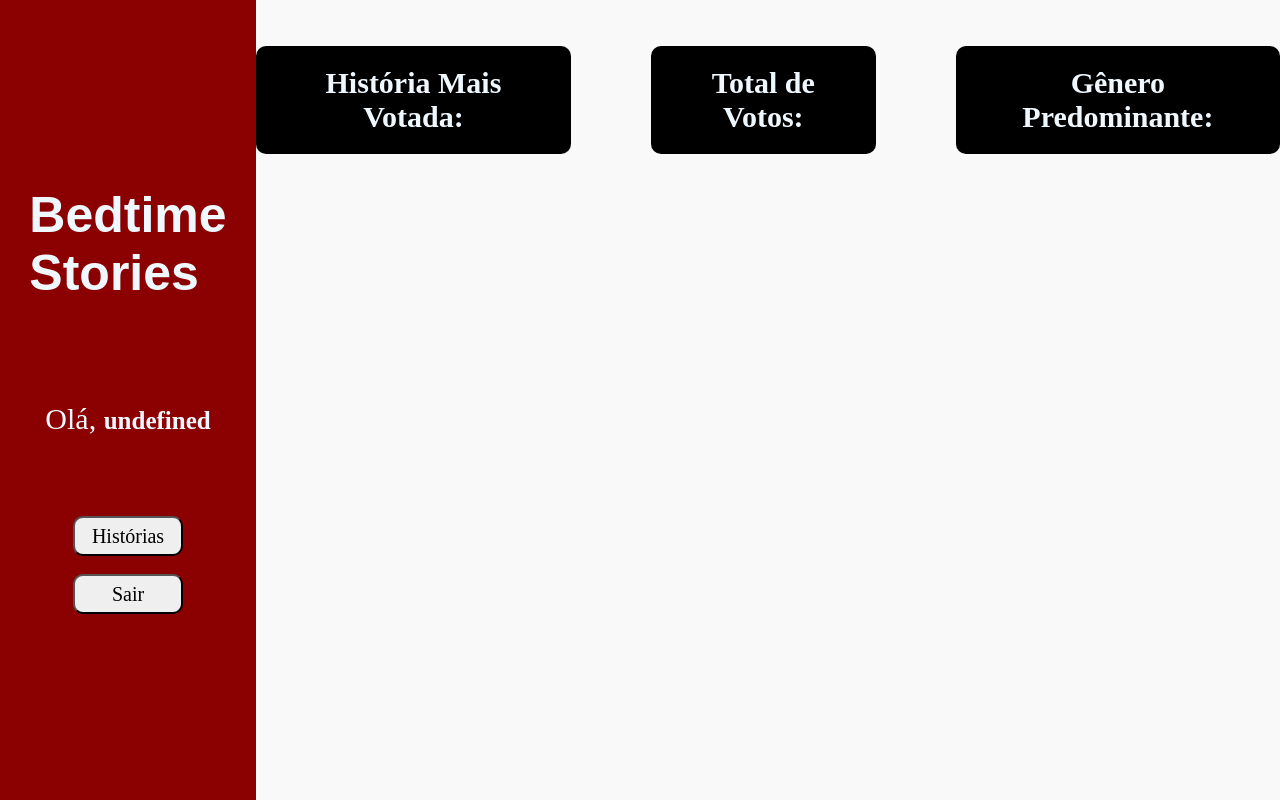
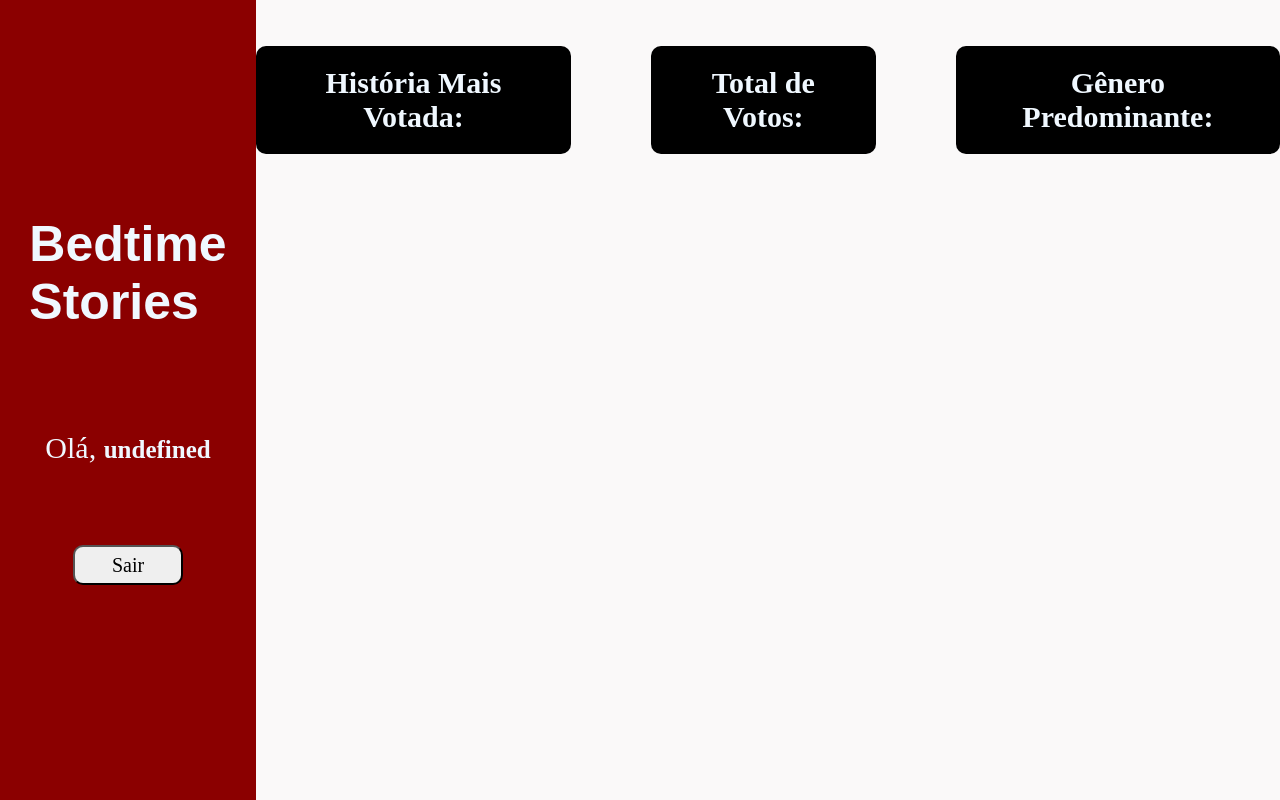
Before and after one commit to GiovanaZukauskas/Bedtime_Stories, a website: page Projeto_Bedtime_Stories/web-data-viz/public/dashboard/graficos.html in a window 1280 px wide. Drawn offline with nearby package versions, Linux system fonts and the light colour scheme; no server answers; a web font is replaced by a local one.

Commit message:
finalizando dash

```diff
--- a/Projeto_Bedtime_Stories/web-data-viz/public/dashboard/graficos.html
+++ b/Projeto_Bedtime_Stories/web-data-viz/public/dashboard/graficos.html
@@ -16,7 +16,7 @@
         </div>
 
         <p>Olá, <b id="usuario"></b></p>
-            <button>Histórias</button> <br>
+
             <button onclick="sair()">Sair</button>
     </div>
 
```
